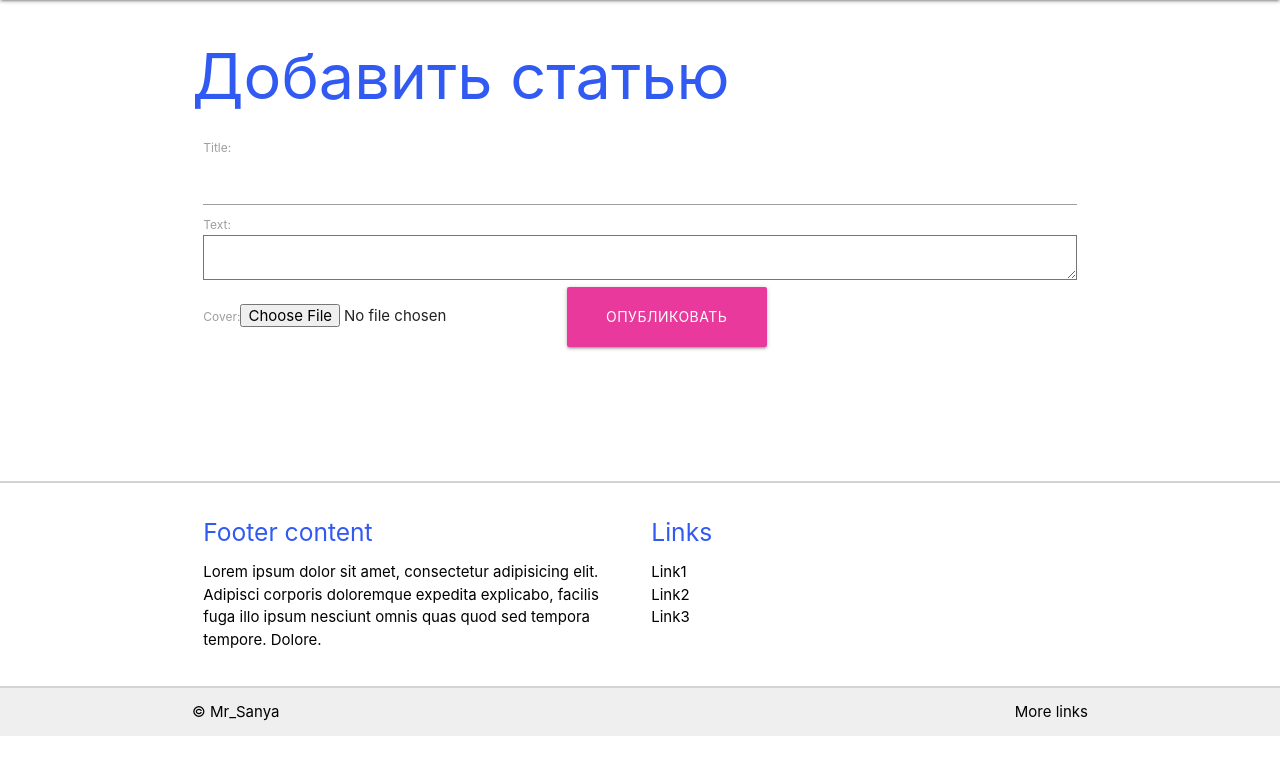
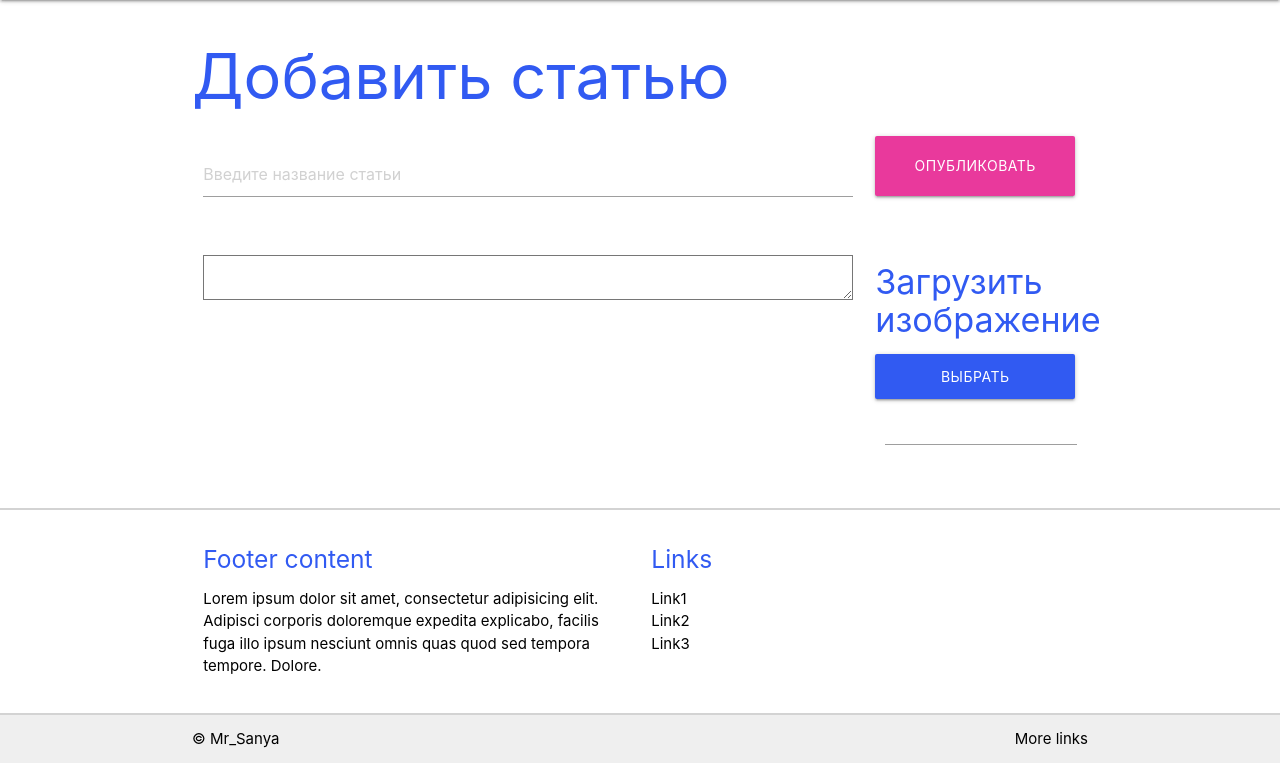
Before and after one commit to MasterSanya/kodland-test-blog, a Django app: page /post/new/ in a window 1280 px wide. Shown: the part 64-827 px from the top of the page. Before the commit the page ends 800 px from the top, so only its background shows below. Run offline with Django 3.2, Linux system fonts and the light colour scheme.

Commit message:
Более красивая форма (с возможностью дальнейшей настройки стилей).

```diff
--- a/web/forms.py
+++ b/web/forms.py
@@ -8,7 +8,7 @@ class PostForm(forms.ModelForm):
         model = Post
 
         fields = {
-            'title': forms.TextInput(attrs={'placeholder': 'Введите название статьи'}),
+            'title': forms.TextInput(attrs={"placeholder": "Введите название статьи"}),
             'text': forms.Textarea(),
             'cover': forms.ImageField(),
         }
--- a/web/templates/post_edit.html
+++ b/web/templates/post_edit.html
@@ -6,33 +6,42 @@
     <h1 class="ui-header">Добавить статью</h1>
     <p style="color: red;">{{ error }}</p>
     <div class="row">
-        <form method="post" enctype="multipart/form-data" class="post-form col s12">
+        <!--        <form method="post" enctype="multipart/form-data" class="post-form col s12">-->
+        <!--            {% csrf_token %}-->
+        <!--            {{ form }}-->
+        <!--             <button type="submit" class="save btn btn-default ui-button-send">Опубликовать</button>-->
+        <!--        </form>-->
+
+        <form method="post" action="/post/new/" enctype="multipart/form-data" class="post-form col s12">
             {% csrf_token %}
-            {{ form }}
-             <button type="submit" class="save btn btn-default ui-button-send">Опубликовать</button>
+            <div class="row">
+                <div class="input-field col s9">
+                    <input type="text" id="post_title" name="title" class="validate"
+                           placeholder="Введите название статьи">
+                </div>
+                <div class="col s3">
+                    <button type="submit" class="save btn btn-default ui-button-send">Опубликовать</button>
+                </div>
+            </div>
+            <div class="row">
+                <div class="input-field col s9">
+                    <textarea id="post_text" name="text" class="validate" style="resize: vertical;"></textarea>
+                </div>
+                <div class="col s3">
+                    <h4 class="ui-header">Загрузить изображение</h4>
+                    <!--                    <button class="btn btn-default ui-button">Выбрать</button>-->
+                    <div class="file-field input-field">
+                        <div class="btn btn-default">
+                            <span>Выбрать</span>
+                            <input type="file" id="post_cover" name="cover" class="validate">
+                        </div>
+                        <div class="file-path-wrapper">
+                            <input type="text" class="file-path validate">
+                        </div>
+                    </div>
+                </div>
+            </div>
         </form>
-
-<!--        <form method="post" action="/post/new/" class="post-form col s12">-->
-<!--            {% csrf_token %}-->
-<!--            <div class="row">-->
-<!--                <div class="input-field col s9">-->
-<!--                    <input type="text" id="post_title" name="title" class="validate"-->
-<!--                           placeholder="Введите название статьи">-->
-<!--                </div>-->
-<!--                <div class="col s3">-->
-<!--                    <button type="submit" class="save btn btn-default ui-button-send">Опубликовать</button>-->
-<!--                </div>-->
-<!--            </div>-->
-<!--            <div class="row">-->
-<!--                <div class="input-field col s9">-->
-<!--                    <textarea id="post_text" name="text" class="validate" style="resize: vertical;"></textarea>-->
-<!--                </div>-->
-<!--                <div class="col s3">-->
-<!--                    <h4 class="ui-header">Загрузить изображение</h4>-->
-<!--&lt;!&ndash;                    <button class="btn btn-default ui-button">Выбрать</button>&ndash;&gt;-->
-<!--                </div>-->
-<!--            </div>-->
-<!--        </form>-->
     </div>
 </div>
 {% endblock %}
--- a/web/views.py
+++ b/web/views.py
@@ -62,6 +62,19 @@ def index(request):
 
 def new_post(request):
     if request.method == "POST":
+        title = request.POST['title']
+        text = request.POST['text']
+
+        if len(title) == 0:
+            return render(request, 'post_edit.html', {
+                'error': 'Не указано название публикации!'
+            })
+
+        if len(text) == 0:
+            return render(request, 'post_edit.html', {
+                'error': 'Не указан текст публикации!'
+            })
+
         form = PostForm(request.POST, request.FILES)
         if form.is_valid():
             post = form.save(commit=False)
@@ -69,7 +82,6 @@ def new_post(request):
             post.published_date = timezone.now()
             post.save()
             return redirect('index')
-            # return redirect('post_detail, pk=post.pk')
     else:
         form = PostForm()
     return render(request, 'post_edit.html', {'form': form})
```
Also changed, not shown: db.sqlite3, media/images/python_logo_pvBJ8gP.jpg (added).
